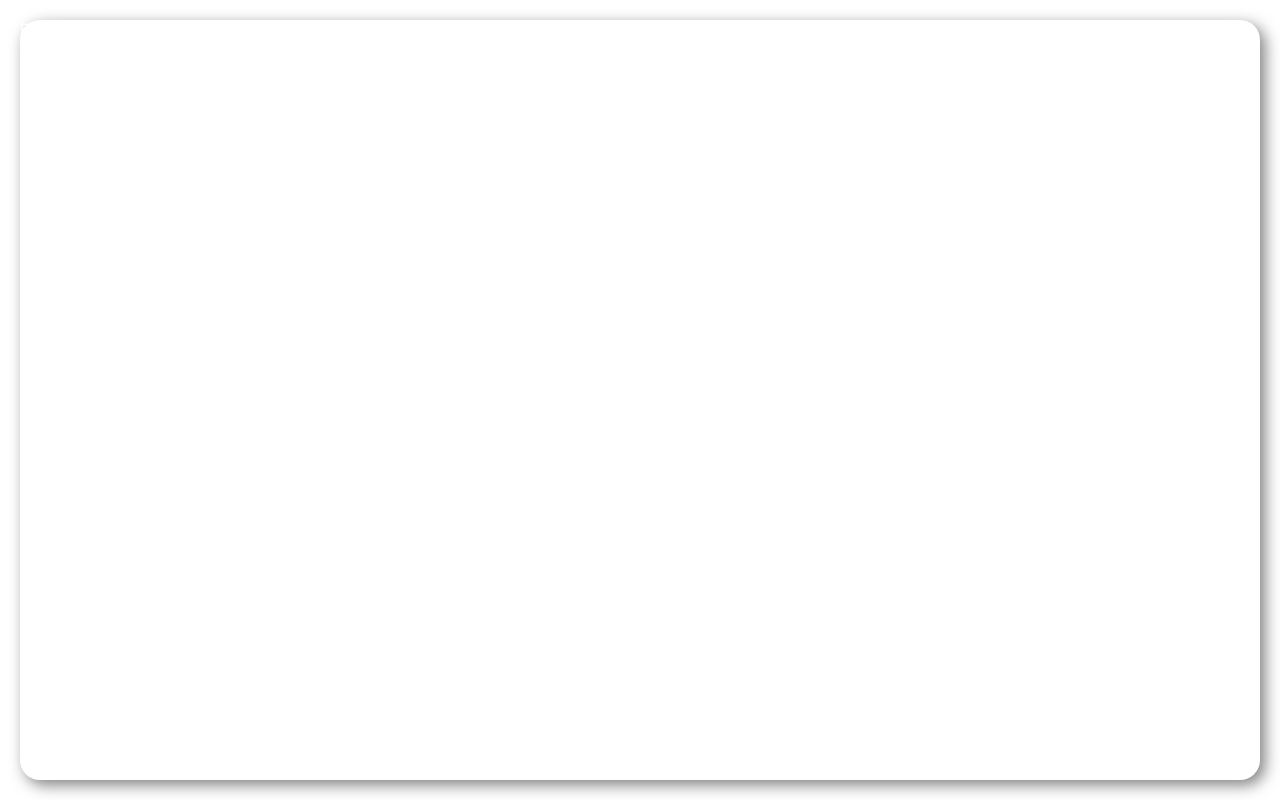
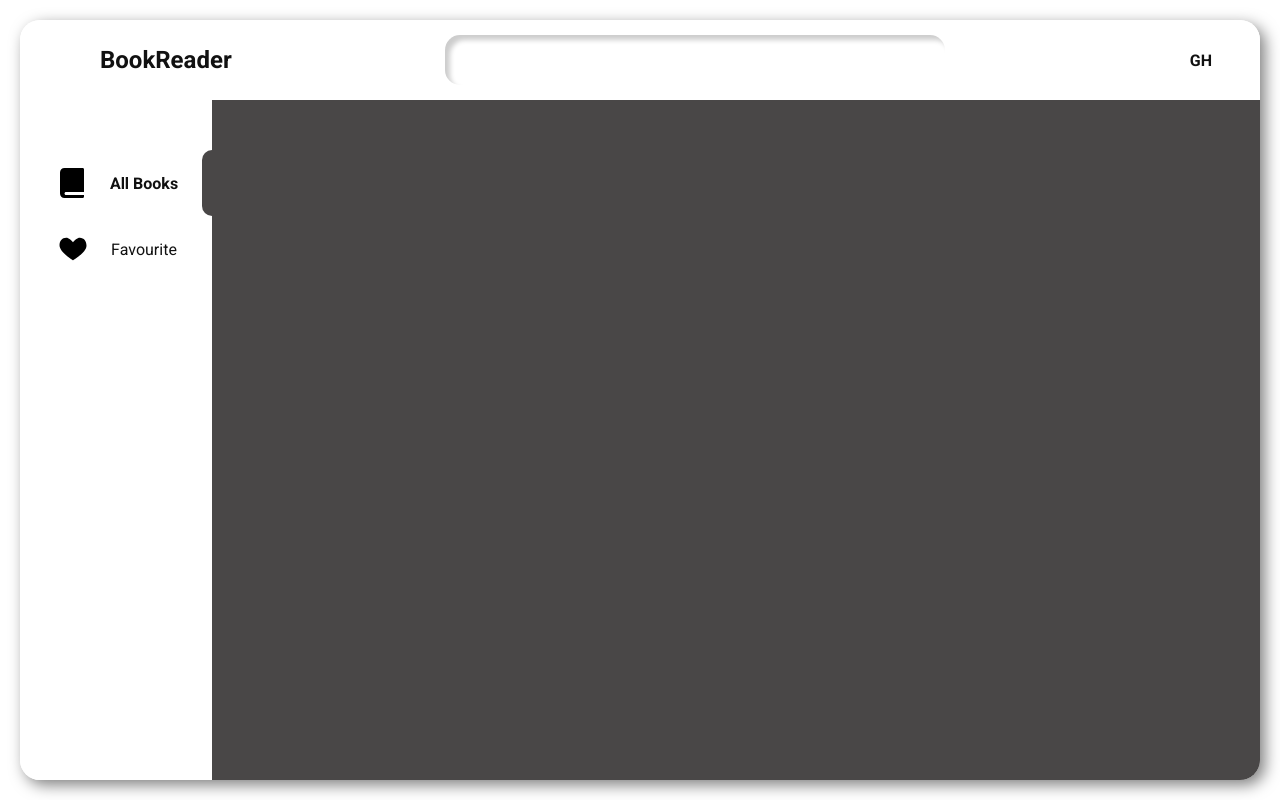
Before and after one commit to NumerDev/BookReader, a React (Vite) app: page / in a window 1280 px wide. Built offline with nearby package versions, Linux system fonts and the light colour scheme.

Commit message:
Added template for main view

```diff
--- a/src/templates/MainTemplate/MainTemplate.jsx
+++ b/src/templates/MainTemplate/MainTemplate.jsx
@@ -1,7 +1,16 @@
-import { TemplateWrapper } from "./MainTemplate.styles";
+import { ContentWrapper, TemplateWrapper } from './MainTemplate.styles';
+import { Link } from 'react-router-dom';
+import TopBar from './TopBar/TopBar';
+import SideBar from './SideBar/SideBar';
 
 const MainTemplate = ({ children }) => {
-  return <TemplateWrapper>{children}</TemplateWrapper>;
+  return (
+    <TemplateWrapper>
+      <TopBar />
+      <SideBar />
+      <ContentWrapper>{children}</ContentWrapper>
+    </TemplateWrapper>
+  );
 };
 
 export default MainTemplate;
--- a/src/templates/MainTemplate/MainTemplate.styles.jsx
+++ b/src/templates/MainTemplate/MainTemplate.styles.jsx
@@ -1,4 +1,4 @@
-import styled from "styled-components";
+import styled from 'styled-components';
 
 export const TemplateWrapper = styled.div`
   width: calc(100vw - 40px);
@@ -7,4 +7,12 @@ export const TemplateWrapper = styled.div`
   color: ${({ theme }) => theme.colors.white};
   border-radius: 20px;
   box-shadow: 5px 5px 15px rgba(0, 0, 0, 0.5);
+  display: flex;
+  flex-wrap: wrap;
 `;
+
+export const ContentWrapper = styled.div`
+  flex: 1;
+  background-color: ${({ theme }) => theme.colors.grey};
+  border-radius: 0 0 20px 0;
+`;
--- /dev/null
+++ b/src/templates/MainTemplate/SideBar/SideBar.jsx
@@ -0,0 +1,20 @@
+import { SideBarWrapper, StyledLink } from './SideBar.styles';
+import BookIcon from '../../../assets/BookIcon.svg';
+import HeartIcon from '../../../assets/HeartIcon.svg';
+
+const SideBar = () => {
+  return (
+    <SideBarWrapper>
+      <StyledLink to="/">
+        <img src={BookIcon} />
+        All Books
+      </StyledLink>
+      <StyledLink to="b">
+        <img src={HeartIcon} />
+        Favourite
+      </StyledLink>
+    </SideBarWrapper>
+  );
+};
+
+export default SideBar;
--- /dev/null
+++ b/src/templates/MainTemplate/SideBar/SideBar.styles.jsx
@@ -0,0 +1,48 @@
+import styled from 'styled-components';
+import { NavLink } from 'react-router-dom';
+
+export const SideBarWrapper = styled.div`
+  width: 15vw;
+  height: calc(100% - 10vh);
+  background-color: ${({ theme }) => theme.colors.white};
+  border-radius: 0 0 0 20px;
+  display: flex;
+  flex-direction: column;
+  align-items: center;
+  color: ${({ theme }) => theme.colors.black};
+  padding: 50px 0;
+`;
+
+export const StyledLink = styled(NavLink).attrs({ activeclassname: 'activeLink' })`
+  text-decoration: none;
+  color: ${({ theme }) => theme.colors.black};
+  font-size: ${({ theme }) => theme.fontSize.m};
+  padding: 15px 0;
+  text-align: center;
+  width: 100%;
+  position: relative;
+  display: flex;
+  justify-content: center;
+  align-items: center;
+  gap: 20px;
+
+  &.active {
+    font-weight: bold;
+    &::after {
+      opacity: 1;
+    }
+  }
+
+  &::after {
+    opacity: 0;
+    transition: opacity 0.3s ease-in-out;
+    content: '';
+    position: absolute;
+    width: 10px;
+    height: 100%;
+    top: 0;
+    right: 0;
+    border-radius: 10px 0 0 10px;
+    background-color: ${({ theme }) => theme.colors.grey};
+  }
+`;
--- /dev/null
+++ b/src/templates/MainTemplate/TopBar/TopBar.jsx
@@ -0,0 +1,15 @@
+import { MenuLink, SearchBar, TopBarWrapper } from './TopBar.styles';
+
+const TopBar = () => {
+  return (
+    <TopBarWrapper>
+      <MenuLink isBig="true" to="/">
+        BookReader
+      </MenuLink>
+      <SearchBar></SearchBar>
+      <MenuLink to="/">GH</MenuLink>
+    </TopBarWrapper>
+  );
+};
+
+export default TopBar;
--- /dev/null
+++ b/src/templates/MainTemplate/TopBar/TopBar.styles.jsx
@@ -0,0 +1,38 @@
+import styled from 'styled-components';
+import { Link } from 'react-router-dom';
+
+export const TopBarWrapper = styled.div`
+  width: 100%;
+  height: 10vh;
+  background-color: ${({ theme }) => theme.colors.white};
+  border-radius: 20px 20px 0 0;
+  color: ${({ theme }) => theme.colors.black};
+  display: flex;
+  justify-content: space-between;
+  align-items: center;
+`;
+
+export const MenuLink = styled(Link)`
+  font-size: ${({ theme, isBig }) => (isBig ? theme.fontSize.l : theme.fontSize.m)};
+  font-weight: bold;
+  color: ${({ theme }) => theme.colors.black};
+  text-decoration: none;
+  margin-left: 2rem;
+  padding: 0 3rem;
+`;
+
+export const SearchBar = styled.input.attrs({ type: 'text' })`
+  width: 500px;
+  height: 50px;
+  border-radius: 15px;
+  border: none;
+  background-color: ${({ theme }) => theme.colors.white};
+  color: ${({ theme }) => theme.colors.black};
+  box-shadow: inset 5px 5px 5px rgba(0, 0, 0, 0.2);
+  font-size: ${({ theme }) => theme.fontSize.m};
+  padding: 1rem;
+
+  &:focus {
+    outline: none;
+  }
+`;
--- a/src/views/Root.jsx
+++ b/src/views/Root.jsx
@@ -11,7 +11,7 @@ const Root = () => {
         <GlobalStyle />
         <MainTemplate>
           <Switch>
-            <Route path="/" element={<div>Placeholder</div>} />
+            <Route path="" />
           </Switch>
         </MainTemplate>
       </ThemeProvider>
```
